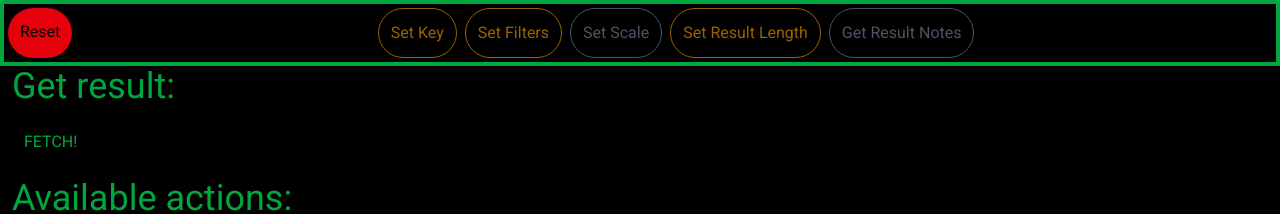
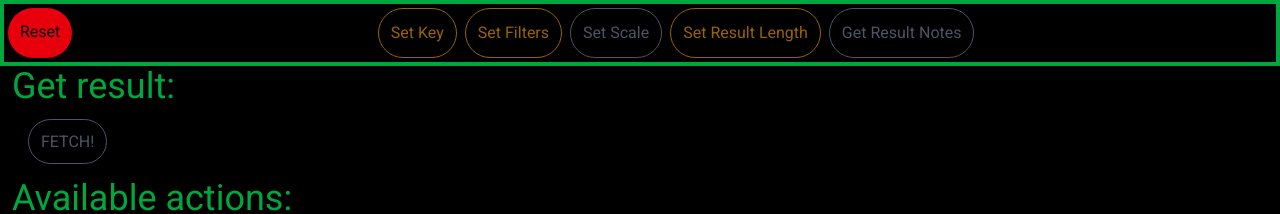
Before and after one commit to Tofu-Gang/pi-generator, a React (Vite) app: page /result in a window 1280 px wide. Shown: the top 214 px of the page. Built offline with nearby package versions, Linux system fonts and the light colour scheme.

Commit message:
use button component in the result page

```diff
--- a/src/components/Button.jsx
+++ b/src/components/Button.jsx
@@ -1,6 +1,6 @@
 import {Link} from "react-router";
 
-function Button({available, done, isCurrentPage, link, display}) {
+function Button({available, done, isCurrentPage, link, display, onClick}) {
     return (
         <Link
             className={`
@@ -20,6 +20,7 @@ function Button({available, done, isCurrentPage, link, display}) {
                     "border-gray-600"}
                         ${!done && !available && "pointer-events-none"}`}
             to={link}
+            onClick={onClick}
         >
             {display}
         </Link>
--- a/src/pages/result.jsx
+++ b/src/pages/result.jsx
@@ -2,6 +2,7 @@ import { useMusic } from "../context/music.jsx";
 import { getResultNotes } from "../lib/music.js";
 import Content from "../components/Content.jsx";
 import AvailableLinks from "../components/AvailableLinks.jsx";
+import Button from "../components/Button.jsx";
 
 function Result() {
     const {notes, resultLength, resultNotes, setResultNotes} = useMusic();
@@ -9,7 +10,11 @@ function Result() {
     return (
         <div className="h-full">
             <Content title={"Get result:"} children={
-                <button
+                <Button
+                    available={resultNotes.available()}
+                    done={resultNotes.done()}
+                    isCurrentPage={true}
+                    display={"FETCH!"}
                     onClick={async () => {
                         const resultNotes = await getResultNotes(notes.value, resultLength.value);
                         setResultNotes((current) => ({
@@ -17,9 +22,7 @@ function Result() {
                             value: resultNotes,
                         }))
                     }}
-                >
-                    FETCH!
-                </button>
+                />
             }/>
 
             {resultNotes.done() &&
```
